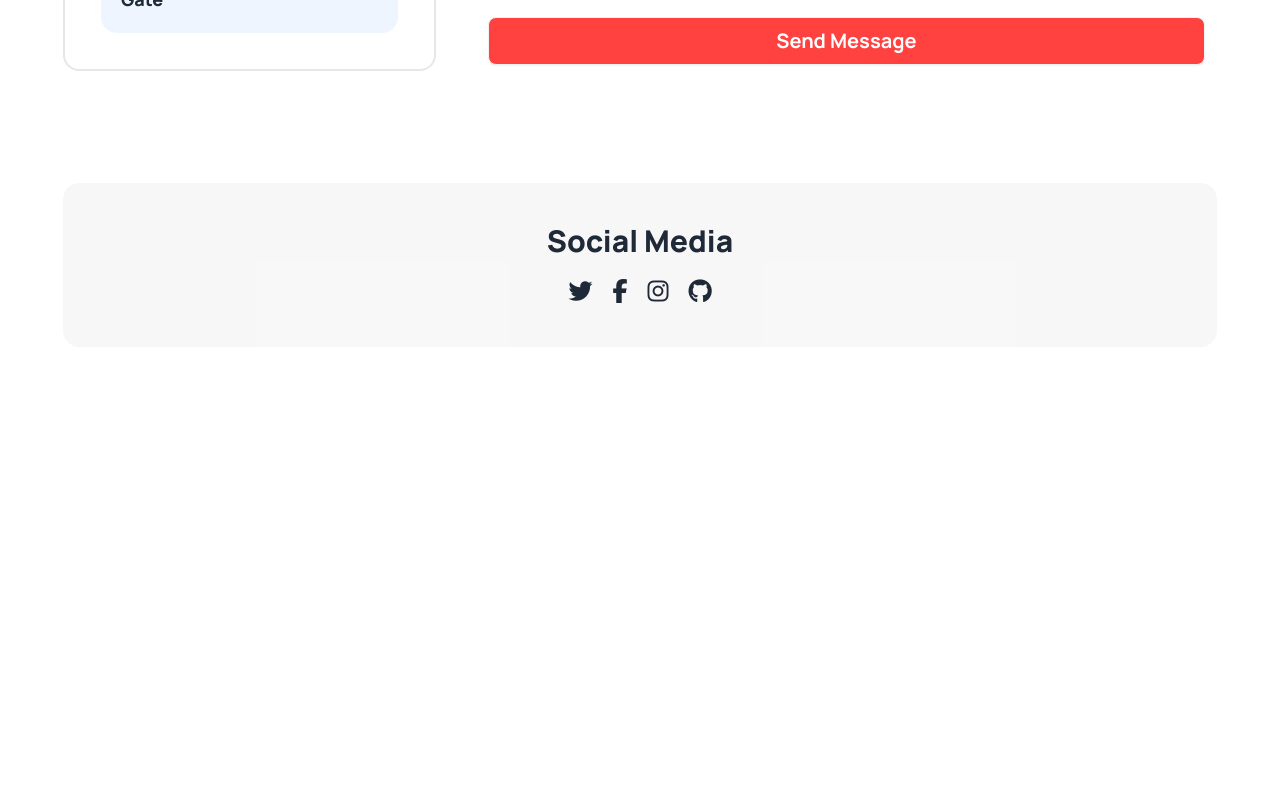
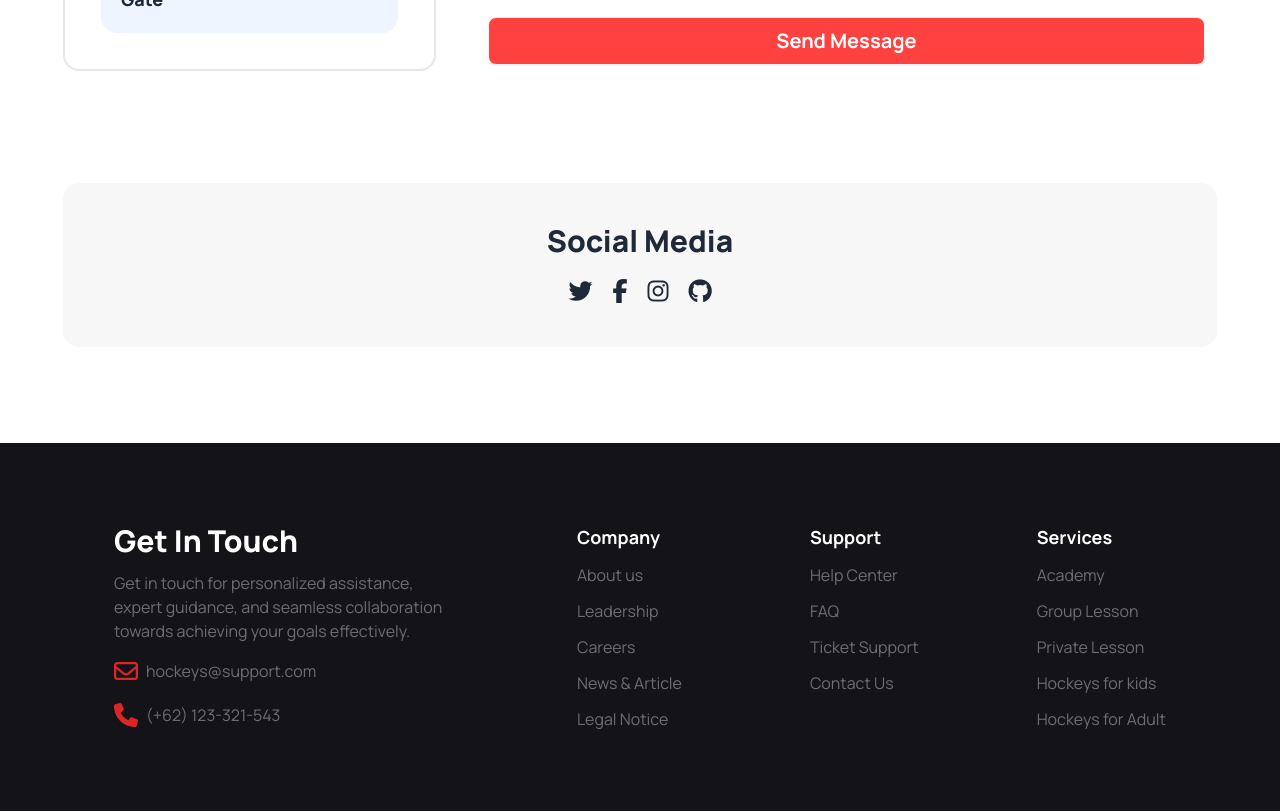
Before and after one commit to nurhanulislamratul/Assignment-02-Hockeys, a plain HTML site: page index.html in a window 1280 px wide. Shown: the part 5327-6138 px from the top of the page. Before the commit the page ends 5674 px from the top, so only its background shows below. Drawn offline with nearby package versions, Linux system fonts and the light colour scheme.

Commit message:
footer section create

```diff
--- a/index.html
+++ b/index.html
@@ -185,7 +185,7 @@
             </div>
         </section>
 
-                <!-- New Product Section -->
+        <!-- New Product Section -->
 
                 <section class="max-w-[1170px] mx-auto mt-24 px-2">
                     <div class="text-center space-y-4 border-t-2 border-b-2 border-dashed py-9">
@@ -551,7 +551,55 @@
                 </section>
 
     </header>
-    <footer>
-    </footer>
+
+            <!-- Footer Section -->
+
+            <section class="bg-[#131318]">
+                <footer class="max-w-[1170px] mx-auto mt-16 lg:mt-24 py-10 lg:py-20">
+                    <div class="flex lg:justify-around gap-10 lg:gap-0 items-center lg:items-start text-center lg:text-start lg:flex-row flex-col ">
+                        <div class="space-y-3 w-[345px]">
+                            <h2 class="text-2xl text-white font-extrabold lg:text-3xl">Get In Touch</h2>
+                            <p  class="text-[#FFFFFF63]">Get in touch for personalized assistance, expert guidance, and seamless collaboration towards achieving your goals effectively. </p>
+                            <div class="flex gap-2 justify-center lg:justify-start items-center">
+                                <p class="text-2xl text-red-600"><i class="fa-regular fa-envelope"></i></p>
+                            <p  class="text-[#FFFFFF63]">hockeys@support.com</p>
+                            </div>
+                            <div class="flex gap-2 justify-center lg:justify-start items-center">
+                                <p class="text-2xl text-red-600"><i class="fa-solid fa-phone"></i></p>
+                            <p  class="text-[#FFFFFF63]">(+62) 123-321-543</p>
+                            </div>
+                        </div>
+                        <div class="flex  text-center lg:text-start flex-row gap-5 lg:gap-32">
+                            <div class="space-y-3">
+                                <h2 class="text-lg font-bold text-white">Company</h2>
+                                <p class="text-[#FFFFFF63] link-hover"><a href="">About us</a></p>
+                                <p class="text-[#FFFFFF63] link-hover"><a href="">Leadership</a></p>
+                                <p class="text-[#FFFFFF63] link-hover"><a href="">Careers</a></p>
+                                <p class="text-[#FFFFFF63] link-hover"><a href="">News & Article</a></p>
+                                <p class="text-[#FFFFFF63] link-hover"><a href="">Legal Notice</a></p>
+                            </div>
+                            <div class="space-y-3">
+                                <h2 class="text-lg font-bold text-white">Support</h2>
+                                <p class="text-[#FFFFFF63] link-hover"><a href="">Help Center</a></p>
+                                <p class="text-[#FFFFFF63] link-hover"><a href="">FAQ</a></p>
+                                <p class="text-[#FFFFFF63] link-hover"><a href="">Ticket Support</a></p>
+                                <p class="text-[#FFFFFF63] link-hover"><a href="">Contact Us</a></p>
+
+                            </div>
+                        </div>
+                        <div class="space-y-3 ">
+                            <h2 class="text-lg font-bold text-white">Services</h2>
+                            <p class="text-[#FFFFFF63] link-hover"><a href="">Academy</a></p>
+                            <p class="text-[#FFFFFF63] link-hover"><a href="">Group Lesson</a></p>
+                            <p class="text-[#FFFFFF63] link-hover"><a href="">Private Lesson</a></p>
+                            <p class="text-[#FFFFFF63] link-hover"><a href="">Hockeys for kids</a></p>
+                            <p class="text-[#FFFFFF63] link-hover"><a href="">Hockeys for Adult</a></p>
+                        </div>
+                    </div>
+                  </footer>
+            </section>
+
+            <!-- Responsive Done & Project End  -->
+
 </body>
 </html>
```
